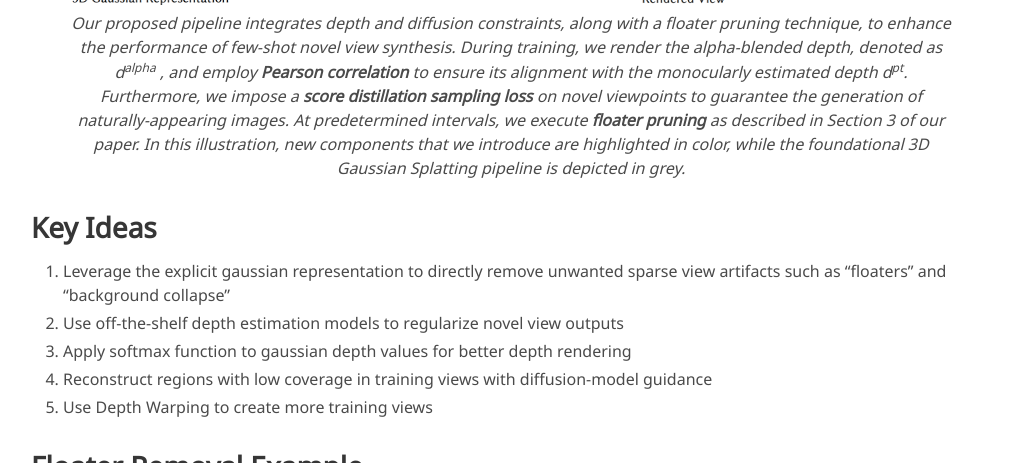
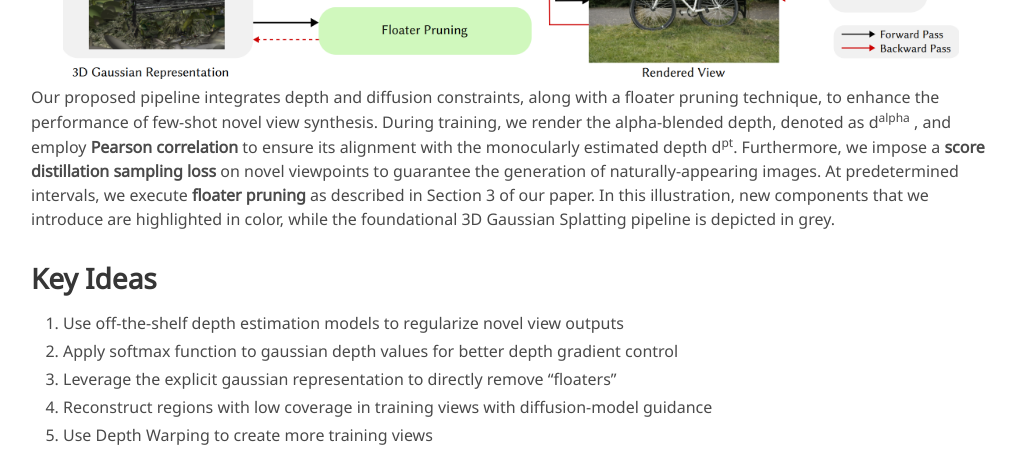
Before and after one commit to ForMyCat/SparseGS-Real-Time-360-Sparse-View-Synthesis-using-Gaussian-Splatting, a Jekyll site: the page built from index.md, in a window 1280 px wide and 900 px high, scrolled down 2016 px, cut to the strip 0-463 px from the top of the window. Shown: the whole strip, without its empty margins (129-1145 px from the left). Built offline with Jekyll 4.4.1, drawn with Linux system fonts in a browser that asks for light colours; some web fonts are replaced; some of the changed text lies outside the part shown.

Commit message:
Minor fixes

```diff
--- a/_layouts/project_page.html
+++ b/_layouts/project_page.html
@@ -7,9 +7,6 @@
   <meta name="keywords" content="">
   <meta name="viewport" content="width=device-width, initial-scale=1">
   <title>{{ page.title }}</title>
-  <title2>{{ page.title2 }}</title2>
-
-
   <link href="https://fonts.googleapis.com/css?family=Google+Sans|Noto+Sans|Castoro"
         rel="stylesheet">
 
@@ -29,8 +26,7 @@
     <div class="container is-max-desktop">
       <div class="columns is-centered">
         <div class="column has-text-centered">
-          <h1 class="title is-1 publication-title">{{ page.title }}</h1>
-          <h21 class="title2 is-1 publication-title">{{ page.title2 }}</h1>
+          <h1 class="title is-1 publication-title">{{ page.title }}<br />{{ page.title2 }}</h1>
           {% if page.authors %}
           <div class="is-size-5 publication-authors">
             {% for author in page.authors %}
--- a/index.md
+++ b/index.md
@@ -39,11 +39,11 @@ The problem of novel view synthesis has grown significantly in popularity recent
 
 <div style="text-align: center;">
     <figure>
-        <img src=".\static\image\teaser_gt.JPG" alt="Ground Truth" width="150" />
-        <img src=".\static\image\teaser_sparsenerf.jpg" alt="SparseNeRF" width="150" />
-        <img src=".\static\image\teaser_mipnerf360.png" alt="MipNeRF360" width="150" />
-        <img src=".\static\image\teaser_base3DGS.png" alt="3DGS" width="150" />
-        <img src=".\static\image\teaser_ours.png" alt="Ours" width="150" />
+        <img src=".\static\image\teaser_gt.JPG" alt="Ground Truth" width="19%" />
+        <img src=".\static\image\teaser_sparsenerf.jpg" alt="SparseNeRF" width="19%" />
+        <img src=".\static\image\teaser_mipnerf360.png" alt="MipNeRF360" width="19%" />
+        <img src=".\static\image\teaser_base3DGS.png" alt="3DGS" width="19%" />
+        <img src=".\static\image\teaser_ours.png" alt="Ours" width="19%" />
         <figcaption>From left to right: GT, SparseNeRF, MipNeRF360, 3DGS, <b>SparseGS</b></figcaption>
     </figure>
 </div>
@@ -59,15 +59,15 @@ We introduce a technique for real-time 360 sparse view synthesis by leveraging 3
 <div style="text-align: left;">
     <figure>
         <img src=".\static\image\model_fig.png" alt="Pipeline" width="100%" />
-        <figcaption>Our proposed pipeline integrates depth and diffusion constraints, along with a floater pruning technique, to enhance the performance of few-shot novel view synthesis. During training, we render the alpha-blended depth, denoted as d<sup>alpha</sup> , and employ <b>Pearson correlation</b> to ensure its alignment with the monocularly estimated depth d<sup>pt</sup>. Furthermore, we impose a <b>score distillation sampling loss</b> on novel viewpoints to guarantee the generation of naturally-appearing images. At predetermined intervals, we execute <b>floater pruning</b> as described in Section 3 of our paper. In this illustration, new components that we introduce are highlighted in color, while the foundational 3D Gaussian Splatting pipeline is depicted in grey.</figcaption>
     </figure>
 </div>
+Our proposed pipeline integrates depth and diffusion constraints, along with a floater pruning technique, to enhance the performance of few-shot novel view synthesis. During training, we render the alpha-blended depth, denoted as d<sup>alpha</sup> , and employ <b>Pearson correlation</b> to ensure its alignment with the monocularly estimated depth d<sup>pt</sup>. Furthermore, we impose a <b>score distillation sampling loss</b> on novel viewpoints to guarantee the generation of naturally-appearing images. At predetermined intervals, we execute <b>floater pruning</b> as described in Section 3 of our paper. In this illustration, new components that we introduce are highlighted in color, while the foundational 3D Gaussian Splatting pipeline is depicted in grey.
 
 
 ## Key Ideas
-1. Leverage the explicit gaussian representation to directly remove unwanted sparse view artifacts such as “floaters” and “background collapse”
-2. Use off-the-shelf depth estimation models to regularize novel view outputs
-3. Apply softmax function to gaussian depth values for better depth rendering
+1. Use off-the-shelf depth estimation models to regularize novel view outputs
+2. Apply softmax function to gaussian depth values for better depth gradient control
+3. Leverage the explicit gaussian representation to directly remove “floaters”
 4. Reconstruct regions with low coverage in training views with diffusion-model guidance
 5. Use Depth Warping to create more training views
 
```
